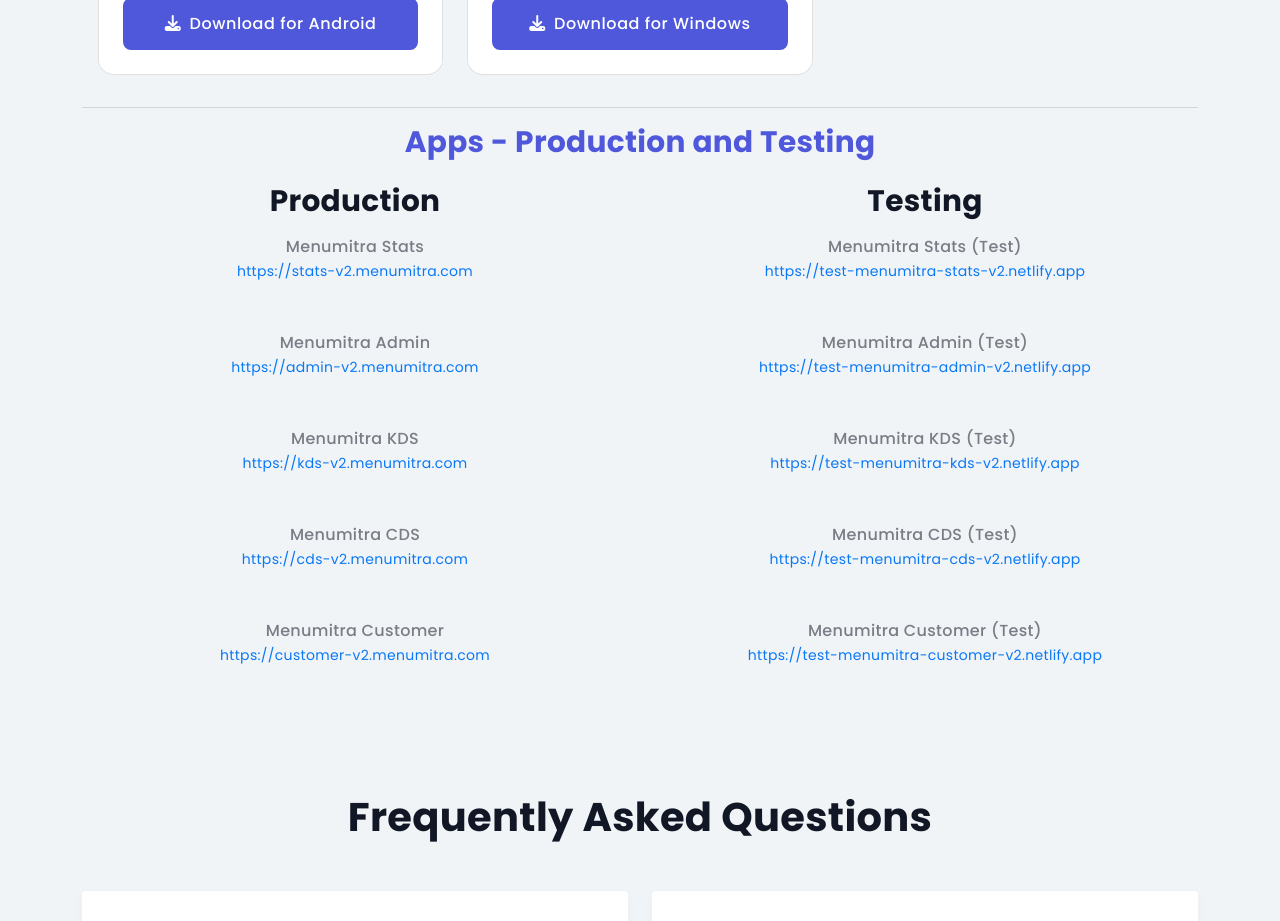
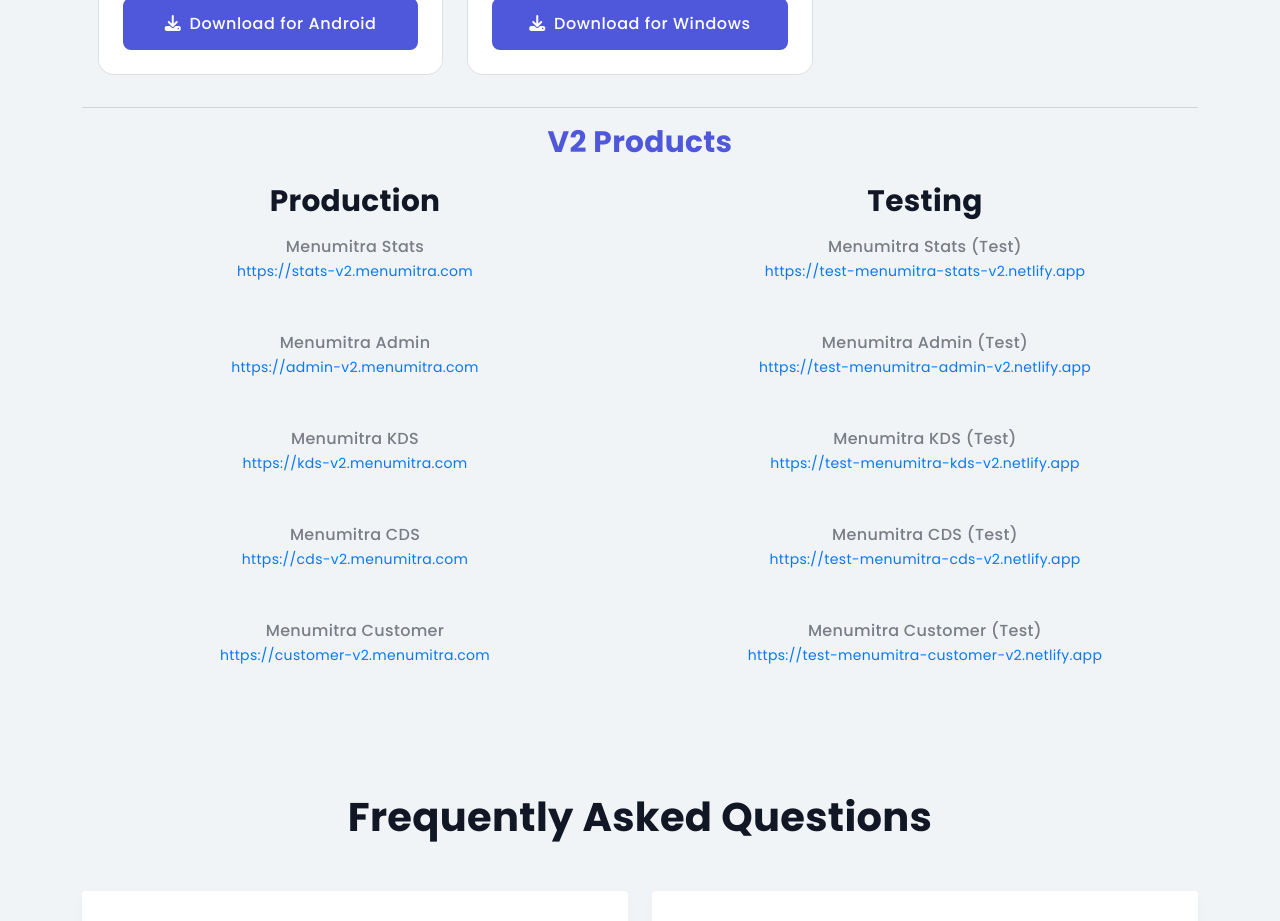
Before and after one commit to Shekru-Labs-India/menumitra_website, a React (Create React App) app: page /products in a window 1280 px wide. Shown: the part 1520-2441 px from the top of the page. Built offline with nearby package versions, Linux system fonts and the light colour scheme.

Commit message:
Update Apps component header from "Apps - Production and Testing" to "V2 Products" for improved clarity and alignment with new product naming.

```diff
--- a/src/components/Apps.jsx
+++ b/src/components/Apps.jsx
@@ -371,7 +371,7 @@
             <hr />
             {/* Apps - Production and Testing */}
             <div className="text-center mb-4">
-              <h3 className="h4 fw-bold text-info">Apps - Production and Testing</h3>
+              <h3 className="h4 fw-bold text-info">V2 Products</h3>
             </div>
             <div className="row">
               <div className="col-12 col-md-6 mb-4 mb-md-0 text-center">
```
